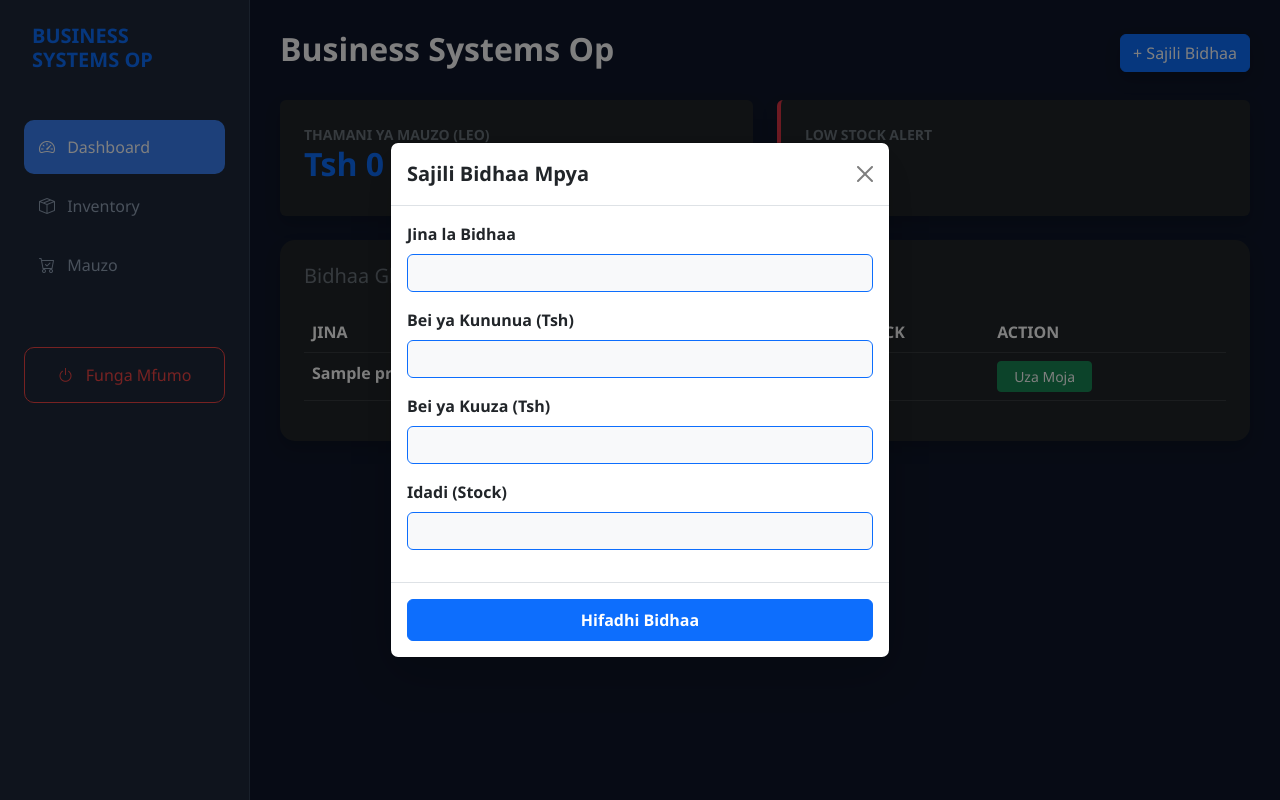
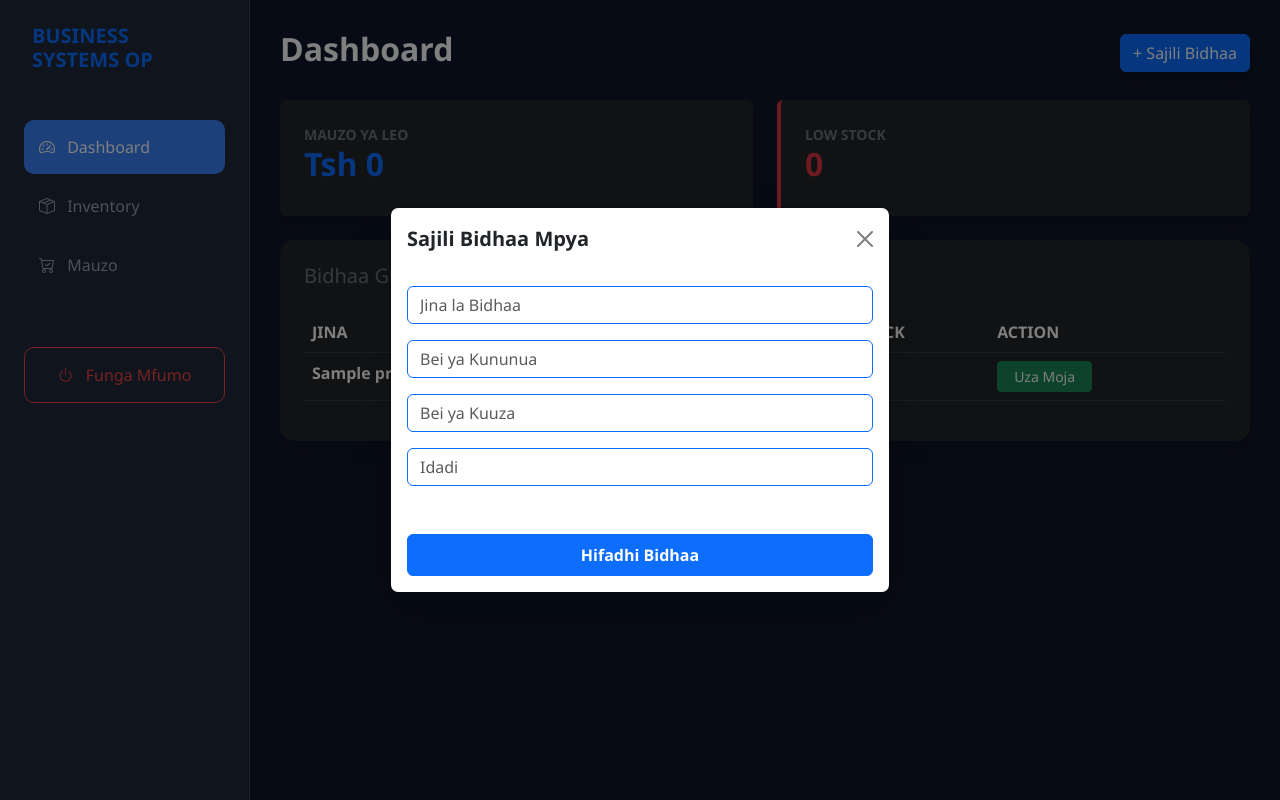
Before and after one commit to benmass1/Business_Systems_Op, a Flask app: page / in a window 1280 px wide, after a click on "+ Sajili Bidhaa". Run offline with Flask 3, Linux system fonts and the light colour scheme; the visitor is signed in with stand-in values (Sample User, id 1); tables that the repository leaves empty hold one stand-in row (values such as "Sample post").

Commit message:
Update index.html

```diff
--- a/templates/index.html
+++ b/templates/index.html
@@ -1,20 +1,20 @@
 {% extends "layout.html" %}
 {% block content %}
 <div class="d-flex justify-content-between align-items-center mb-4">
-    <h2 class="fw-bold text-white">Business Systems Op</h2>
+    <h2 class="fw-bold text-white">Dashboard</h2>
     <button class="btn btn-primary shadow" data-bs-toggle="modal" data-bs-target="#modalBidhaa">+ Sajili Bidhaa</button>
 </div>
 
 <div class="row g-4 mb-4">
     <div class="col-md-6">
         <div class="card bg-dark text-white p-4 border-0 shadow">
-            <small class="text-secondary fw-bold">THAMANI YA MAUZO (LEO)</small>
+            <small class="text-secondary fw-bold">MAUZO YA LEO</small>
             <h2 class="fw-bold text-primary">Tsh {{ "{:,.0f}".format(total_sales) }}</h2>
         </div>
     </div>
     <div class="col-md-6">
         <div class="card bg-dark text-white p-4 border-0 shadow border-start border-danger border-4">
-            <small class="text-secondary fw-bold">LOW STOCK ALERT</small>
+            <small class="text-secondary fw-bold">LOW STOCK</small>
             <h2 class="text-danger fw-bold">{{ low_stock_count }}</h2>
         </div>
     </div>
@@ -33,13 +33,7 @@
                     <td class="fw-bold">{{ p.name }}</td>
                     <td>Tsh {{ "{:,.0f}".format(p.selling_price) }}</td>
                     <td>{{ p.stock }}</td>
-                    <td>
-                        {% if p.stock > 0 %}
-                        <a href="/sell/{{ p.id }}" class="btn btn-sm btn-success px-3">Uza Moja</a>
-                        {% else %}
-                        <span class="badge bg-danger">Imeisha</span>
-                        {% endif %}
-                    </td>
+                    <td><a href="/sell/{{ p.id }}" class="btn btn-sm btn-success px-3">Uza Moja</a></td>
                 </tr>
                 {% endfor %}
             </tbody>
@@ -50,30 +44,18 @@
 <div class="modal fade" id="modalBidhaa" tabindex="-1">
     <div class="modal-dialog modal-dialog-centered">
         <div class="modal-content bg-white text-dark shadow-lg">
-            <div class="modal-header">
-                <h5 class="modal-title fw-bold text-dark">Sajili Bidhaa Mpya</h5>
+            <div class="modal-header border-0">
+                <h5 class="modal-title fw-bold">Sajili Bidhaa Mpya</h5>
                 <button type="button" class="btn-close" data-bs-dismiss="modal"></button>
             </div>
             <form action="/add_product" method="POST">
-                <div class="modal-body text-dark">
-                    <div class="mb-3">
-                        <label class="form-label fw-bold">Jina la Bidhaa</label>
-                        <input type="text" name="name" class="form-control border-primary text-dark bg-light" required>
-                    </div>
-                    <div class="mb-3">
-                        <label class="form-label fw-bold">Bei ya Kununua (Tsh)</label>
-                        <input type="number" name="buying_price" class="form-control border-primary text-dark bg-light" required>
-                    </div>
-                    <div class="mb-3">
-                        <label class="form-label fw-bold">Bei ya Kuuza (Tsh)</label>
-                        <input type="number" name="selling_price" class="form-control border-primary text-dark bg-light" required>
-                    </div>
-                    <div class="mb-3">
-                        <label class="form-label fw-bold">Idadi (Stock)</label>
-                        <input type="number" name="stock" class="form-control border-primary text-dark bg-light" required>
-                    </div>
+                <div class="modal-body">
+                    <input type="text" name="name" class="form-control mb-3 text-dark border-primary" placeholder="Jina la Bidhaa" required>
+                    <input type="number" name="buying_price" class="form-control mb-3 text-dark border-primary" placeholder="Bei ya Kununua" required>
+                    <input type="number" name="selling_price" class="form-control mb-3 text-dark border-primary" placeholder="Bei ya Kuuza" required>
+                    <input type="number" name="stock" class="form-control mb-3 text-dark border-primary" placeholder="Idadi" required>
                 </div>
-                <div class="modal-footer">
+                <div class="modal-footer border-0">
                     <button type="submit" class="btn btn-primary w-100 py-2 fw-bold">Hifadhi Bidhaa</button>
                 </div>
             </form>
```
